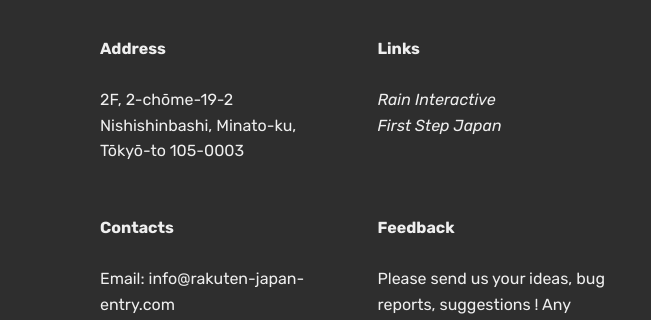
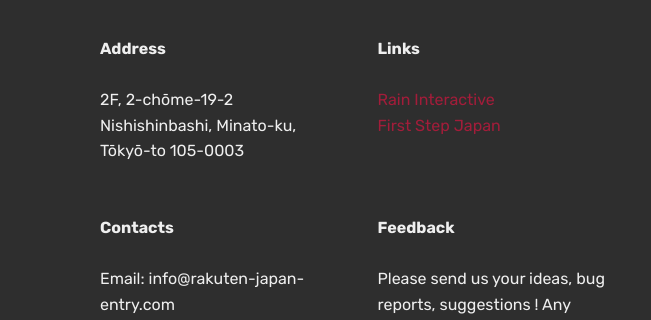
Before and after one commit to eleonoredesforges/eleonoredesforges.github.io, a plain HTML site: page index.html in a window 1280 px wide. Shown: the part 4444-4764 px from the top of the page, 0-651 px from the left. Drawn offline with Linux system fonts and the light colour scheme; grey boxes are pictures that could not be loaded; files whose address does not match are found by name.

Commit message:
changed url

```diff
--- a/index.html
+++ b/index.html
@@ -431,8 +431,8 @@
                 <p class="mbr-text">
                     <strong>Links</strong>
                     <br>
-                    <br><em href="https://www.rain-interactive.jp/">Rain Interactive</em><br>
-                    <em href="http://firststepjapan.com/">First Step Japan&nbsp;</em><br><br>
+                    <br><a href="https://www.rain-interactive.jp/">Rain Interactive</a><br>
+                    <a href="http://firststepjapan.com/">First Step Japan&nbsp;</a><br><br>
                     <br><br>
                     <strong>Feedback</strong>
                     <br>
```
